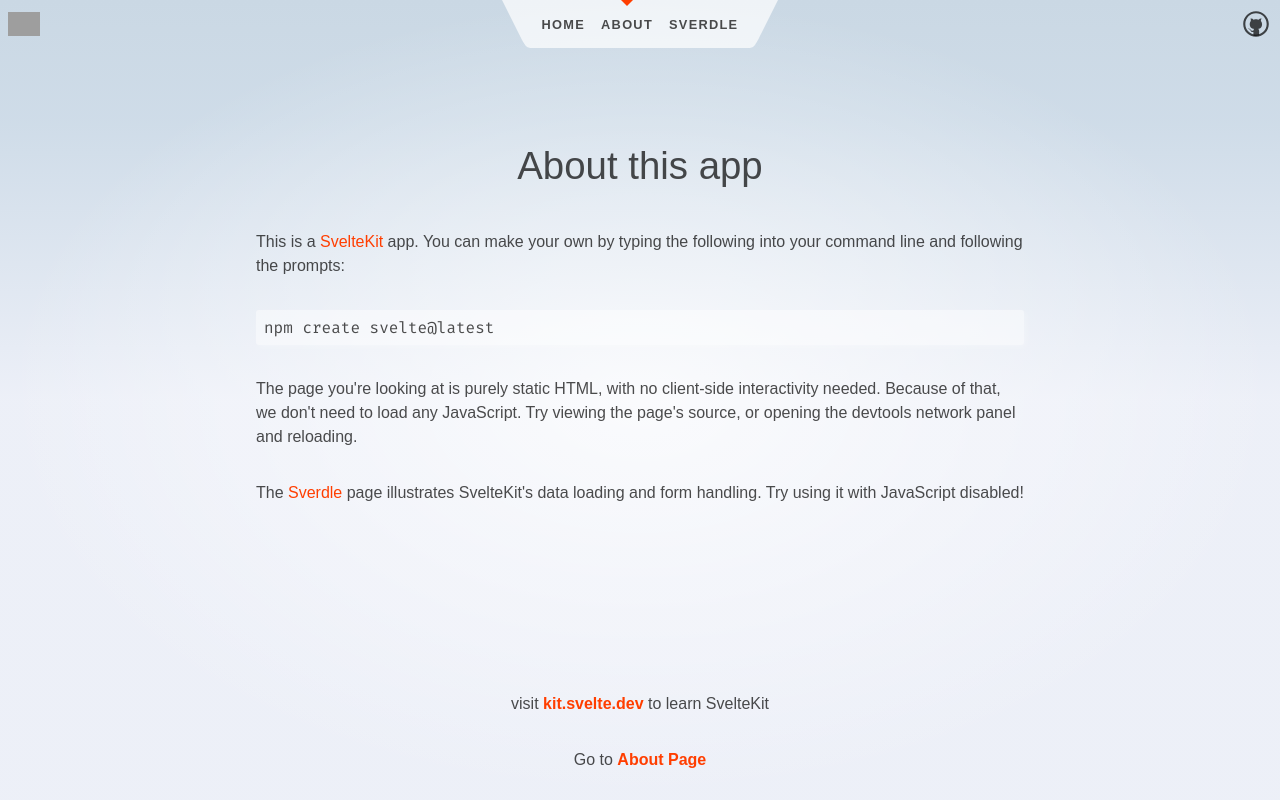
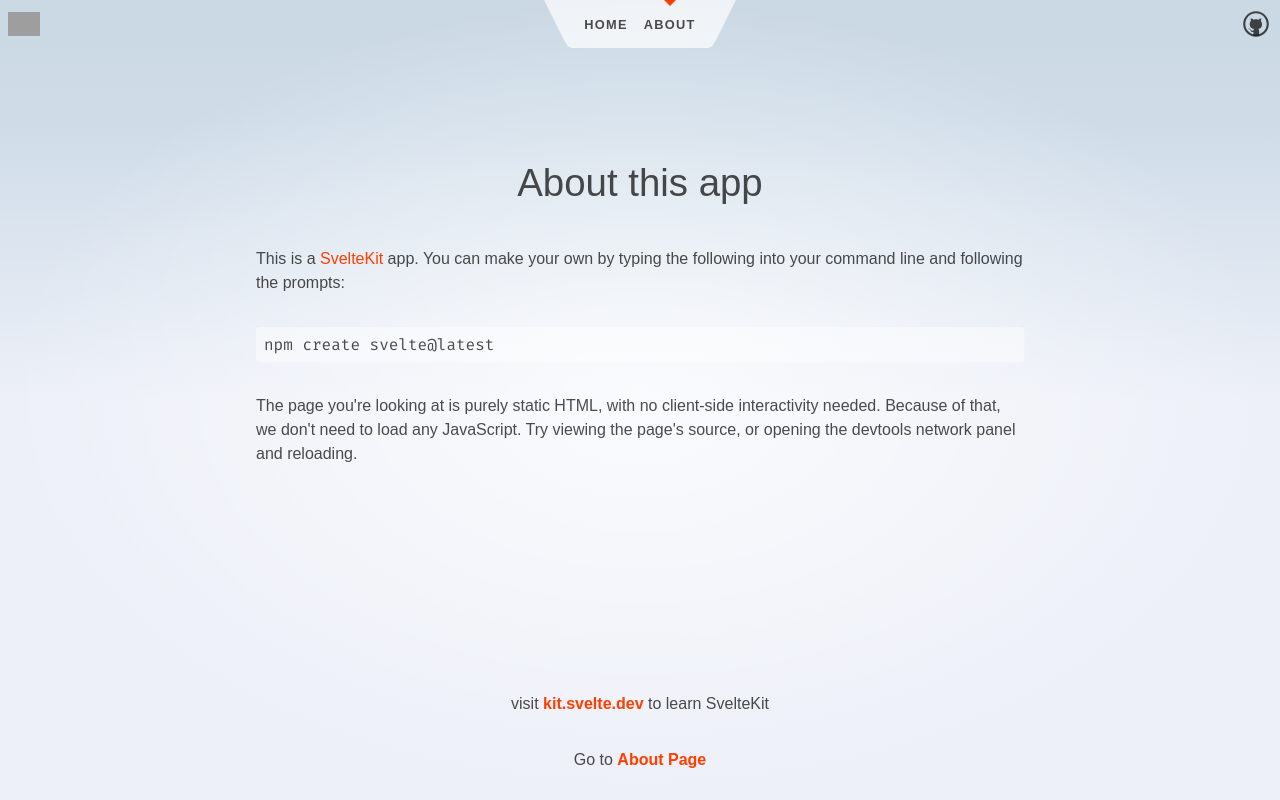
Before and after one commit to AlbertSylv/albert-sveltekit-portfolio, a SvelteKit app: page /about in a window 1280 px wide. Built offline with nearby package versions, Linux system fonts and the light colour scheme; grey boxes are pictures that could not be loaded.

Commit message:
removed sverdle remnants

```diff
--- a/src/routes/Header.svelte
+++ b/src/routes/Header.svelte
@@ -22,9 +22,6 @@
 			</li>
 			<li aria-current={$page.url.pathname === `${base}/about` ? 'page' : undefined}>
 				<a href="{`${base}/about`}">About</a>
-			</li>
-			<li aria-current={$page.url.pathname.startsWith(`${base}/sverdle`) ? 'page' : undefined}>
-				<a href="{`${base}/sverdle`}">Sverdle</a>
 			</li>
 		</ul>
 		<svg viewBox="0 0 2 3" aria-hidden="true">
--- a/src/routes/about/+page.svelte
+++ b/src/routes/about/+page.svelte
@@ -23,8 +23,5 @@
 		the devtools network panel and reloading.
 	</p>
 
-	<p>
-		The <a href="{`${base}/sverdle`}">Sverdle</a> page illustrates SvelteKit's data loading and form handling. Try
-		using it with JavaScript disabled!
-	</p>
+
 </div>
```
